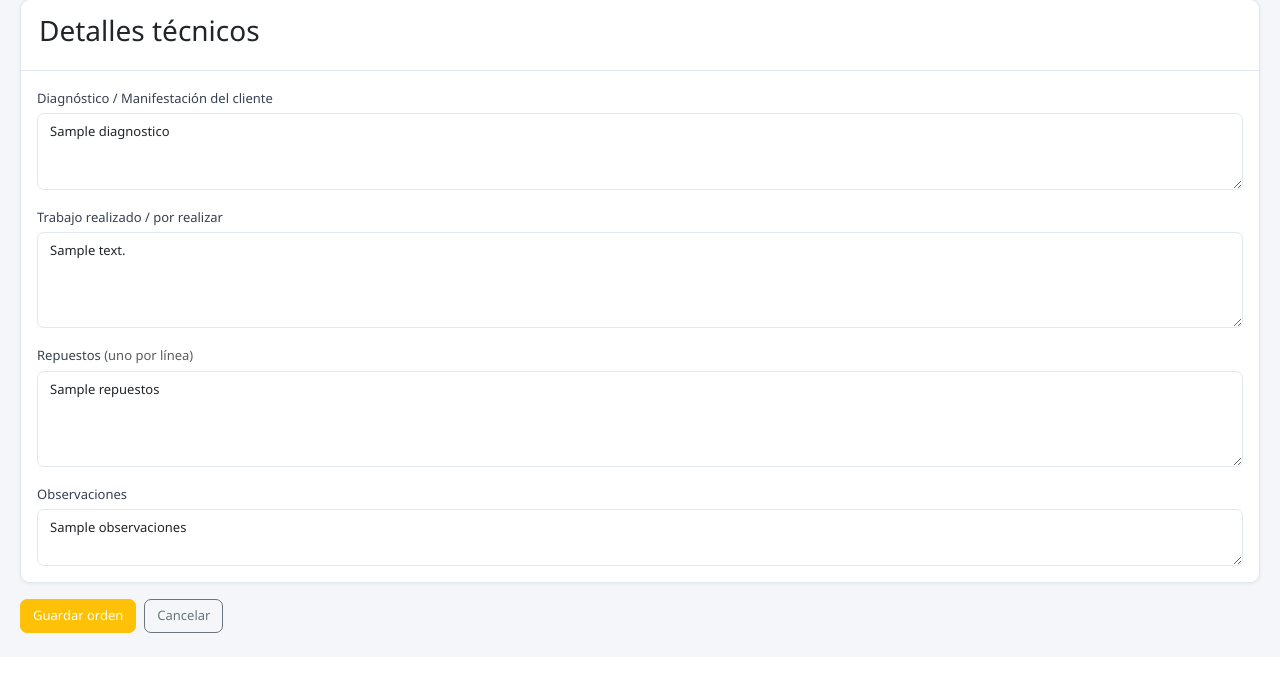
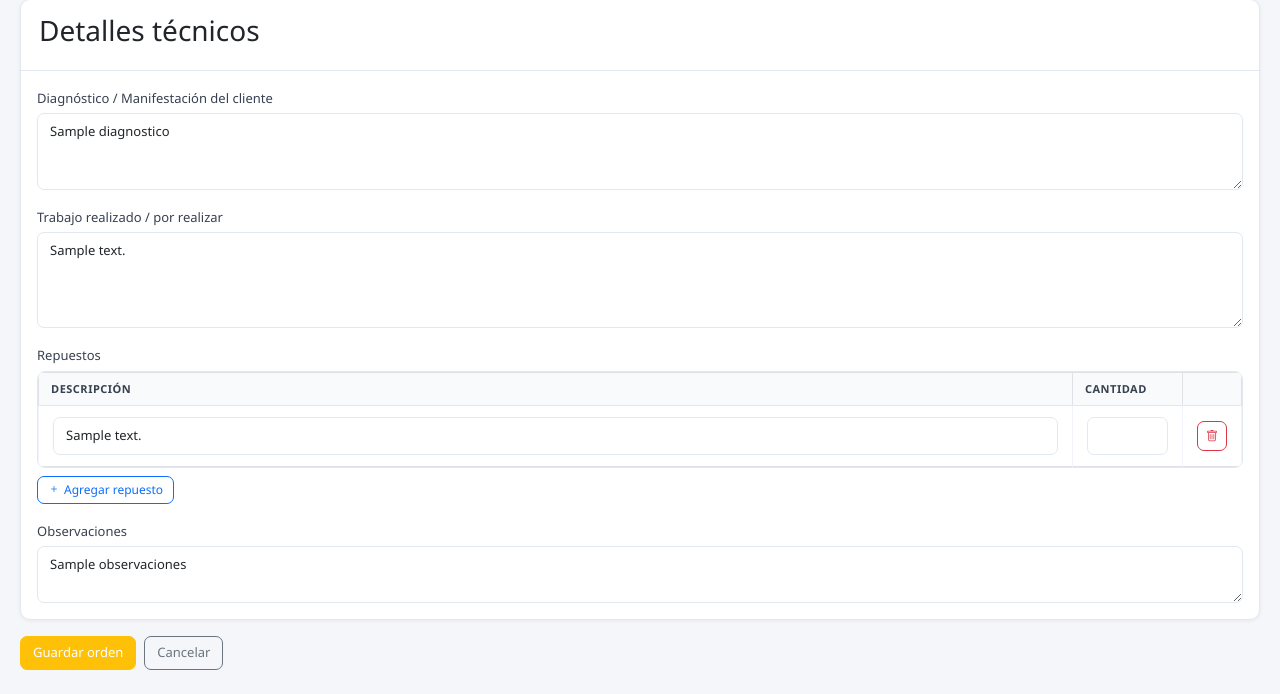
Before and after one commit to GastonEC1/taller, a Flask app: page /ordenes/1/editar in a window 1280 px wide. Shown: the part 574-1268 px from the top of the page. Before the commit the page ends 1207 px from the top, so only its background shows below. Run offline with Flask 3, Linux system fonts and the light colour scheme; a database or web service that is not in the repository returns one stand-in record (values such as "Sample title"); some libraries are stand-ins or nearby versions.

Commit message:
repuestos con cantidad en ordenes

```diff
--- a/app.py
+++ b/app.py
@@ -266,6 +266,15 @@ def _orden_query():
         WHERE o.id=?
     '''
 
+def _save_repuestos(db, orden_id, form):
+    execute(db, 'DELETE FROM orden_repuestos WHERE orden_id=?', (orden_id,))
+    descs = form.getlist('rep_desc')
+    cants = form.getlist('rep_cantidad')
+    for d, c in zip(descs, cants):
+        if d.strip():
+            execute(db, 'INSERT INTO orden_repuestos (orden_id, descripcion, cantidad) VALUES (?,?,?)',
+                    (orden_id, d.strip(), float(c or 1)))
+
 @app.route('/ordenes/nueva', methods=['GET', 'POST'])
 def nueva_orden():
     db = get_db()
@@ -290,25 +299,32 @@ def nueva_orden():
              request.form.get('repuestos','').strip(),
              request.form.get('observaciones','').strip(),
              request.form.get('estado','abierta')))
+        if DATABASE_URL:
+            oid = scalar(db, 'SELECT lastval()')
+        else:
+            oid = db.execute('SELECT last_insert_rowid()').fetchone()[0]
+        _save_repuestos(db, oid, request.form)
         db.commit(); db.close()
         flash('Orden creada.', 'success')
         return redirect(url_for('ordenes'))
     db.close()
-    return render_template('orden_form.html', orden=None, clientes=clientes_list, vehiculos=vehiculos_list)
+    return render_template('orden_form.html', orden=None, clientes=clientes_list, vehiculos=vehiculos_list, repuestos=[])
 
 @app.route('/ordenes/<int:id>')
 def ver_orden(id):
     db = get_db()
     orden = fetchone(db, _orden_query(), (id,))
+    repuestos = fetchall(db, 'SELECT * FROM orden_repuestos WHERE orden_id=? ORDER BY id', (id,))
     db.close()
-    return render_template('orden_detalle.html', orden=orden)
+    return render_template('orden_detalle.html', orden=orden, repuestos=repuestos)
 
 @app.route('/ordenes/<int:id>/imprimir')
 def imprimir_orden(id):
     db = get_db()
     orden = fetchone(db, _orden_query(), (id,))
+    repuestos = fetchall(db, 'SELECT * FROM orden_repuestos WHERE orden_id=? ORDER BY id', (id,))
     db.close()
-    return render_template('orden_print.html', orden=orden, taller=TALLER)
+    return render_template('orden_print.html', orden=orden, repuestos=repuestos, taller=TALLER)
 
 @app.route('/ordenes/<int:id>/editar', methods=['GET', 'POST'])
 def editar_orden(id):
@@ -335,11 +351,13 @@ def editar_orden(id):
              request.form.get('repuestos','').strip(),
              request.form.get('observaciones','').strip(),
              request.form.get('estado','abierta'), id))
+        _save_repuestos(db, id, request.form)
         db.commit(); db.close()
         flash('Orden actualizada.', 'success')
         return redirect(url_for('ver_orden', id=id))
+    repuestos = fetchall(db, 'SELECT * FROM orden_repuestos WHERE orden_id=? ORDER BY id', (id,))
     db.close()
-    return render_template('orden_form.html', orden=orden, clientes=clientes_list, vehiculos=vehiculos_list)
+    return render_template('orden_form.html', orden=orden, clientes=clientes_list, vehiculos=vehiculos_list, repuestos=repuestos)
 
 @app.route('/ordenes/<int:id>/cerrar', methods=['POST'])
 def cerrar_orden(id):
--- a/database.py
+++ b/database.py
@@ -76,6 +76,14 @@ if DATABASE_URL:
             )
         ''')
         c.execute('''
+            CREATE TABLE IF NOT EXISTS orden_repuestos (
+                id SERIAL PRIMARY KEY,
+                orden_id INTEGER NOT NULL REFERENCES ordenes(id),
+                descripcion TEXT NOT NULL,
+                cantidad REAL DEFAULT 1
+            )
+        ''')
+        c.execute('''
             CREATE TABLE IF NOT EXISTS presupuesto_items (
                 id SERIAL PRIMARY KEY,
                 presupuesto_id INTEGER NOT NULL REFERENCES presupuestos(id),
@@ -144,6 +152,13 @@ else:
                 FOREIGN KEY (cliente_id) REFERENCES clientes(id),
                 FOREIGN KEY (vehiculo_id) REFERENCES vehiculos(id)
             );
+            CREATE TABLE IF NOT EXISTS orden_repuestos (
+                id INTEGER PRIMARY KEY AUTOINCREMENT,
+                orden_id INTEGER NOT NULL,
+                descripcion TEXT NOT NULL,
+                cantidad REAL DEFAULT 1,
+                FOREIGN KEY (orden_id) REFERENCES ordenes(id)
+            );
             CREATE TABLE IF NOT EXISTS presupuesto_items (
                 id INTEGER PRIMARY KEY AUTOINCREMENT,
                 presupuesto_id INTEGER NOT NULL, tipo TEXT NOT NULL,
--- a/templates/orden_form.html
+++ b/templates/orden_form.html
@@ -89,8 +89,30 @@
               <textarea name="descripcion_trabajo" class="form-control" rows="4">{{ orden.descripcion_trabajo if orden else '' }}</textarea>
             </div>
             <div class="col-12">
-              <label class="form-label">Repuestos <span class="text-muted">(uno por línea)</span></label>
-              <textarea name="repuestos" class="form-control" rows="4" placeholder="Ej: Pastillas Brembo x2&#10;Discos ventilados x2">{{ orden.repuestos if orden else '' }}</textarea>
+              <label class="form-label">Repuestos</label>
+              <div style="border:1px solid #e2e8f0;border-radius:8px;overflow:hidden;margin-bottom:8px">
+                <table class="table table-bordered align-middle mb-0" id="tabla-repuestos">
+                  <thead style="background:#f8fafc">
+                    <tr>
+                      <th style="color:#374151;font-size:11px;text-transform:uppercase;letter-spacing:.5px;font-weight:600;padding:8px 12px">Descripción</th>
+                      <th style="width:110px;color:#374151;font-size:11px;text-transform:uppercase;letter-spacing:.5px;font-weight:600;padding:8px 12px">Cantidad</th>
+                      <th style="width:40px"></th>
+                    </tr>
+                  </thead>
+                  <tbody id="rep-body">
+                    {% for r in repuestos %}
+                    <tr>
+                      <td><input type="text" name="rep_desc" class="form-control form-control-sm" value="{{ r.descripcion }}" required></td>
+                      <td><input type="number" name="rep_cantidad" class="form-control form-control-sm" value="{{ r.cantidad }}" min="0.01" step="any"></td>
+                      <td><button type="button" class="btn btn-sm btn-icon btn-outline-danger btn-del-rep"><i class="bi bi-trash"></i></button></td>
+                    </tr>
+                    {% endfor %}
+                  </tbody>
+                </table>
+              </div>
+              <button type="button" class="btn btn-sm btn-outline-primary" id="btn-add-rep">
+                <i class="bi bi-plus me-1"></i>Agregar repuesto
+              </button>
             </div>
             <div class="col-12">
               <label class="form-label">Observaciones</label>
@@ -116,5 +138,22 @@ document.getElementById('sel-vehiculo').addEventListener('change', function() {
   const cid = this.options[this.selectedIndex].dataset.cliente;
   if (cid) document.getElementById('sel-cliente').value = cid;
 });
+
+function addRepRow() {
+  const tr = document.createElement('tr');
+  tr.innerHTML = `
+    <td><input type="text" name="rep_desc" class="form-control form-control-sm" placeholder="Ej: Pastillas Brembo" required></td>
+    <td><input type="number" name="rep_cantidad" class="form-control form-control-sm" value="1" min="0.01" step="any"></td>
+    <td><button type="button" class="btn btn-sm btn-icon btn-outline-danger btn-del-rep"><i class="bi bi-trash"></i></button></td>
+  `;
+  tr.querySelector('.btn-del-rep').addEventListener('click', () => tr.remove());
+  document.getElementById('rep-body').appendChild(tr);
+}
+
+document.getElementById('btn-add-rep').addEventListener('click', addRepRow);
+
+document.querySelectorAll('.btn-del-rep').forEach(btn => {
+  btn.addEventListener('click', () => btn.closest('tr').remove());
+});
 </script>
 {% endblock %}
```
Also changed, not shown: templates/orden_detalle.html (+14 -1 lines), templates/orden_print.html (+3 -4 lines).
